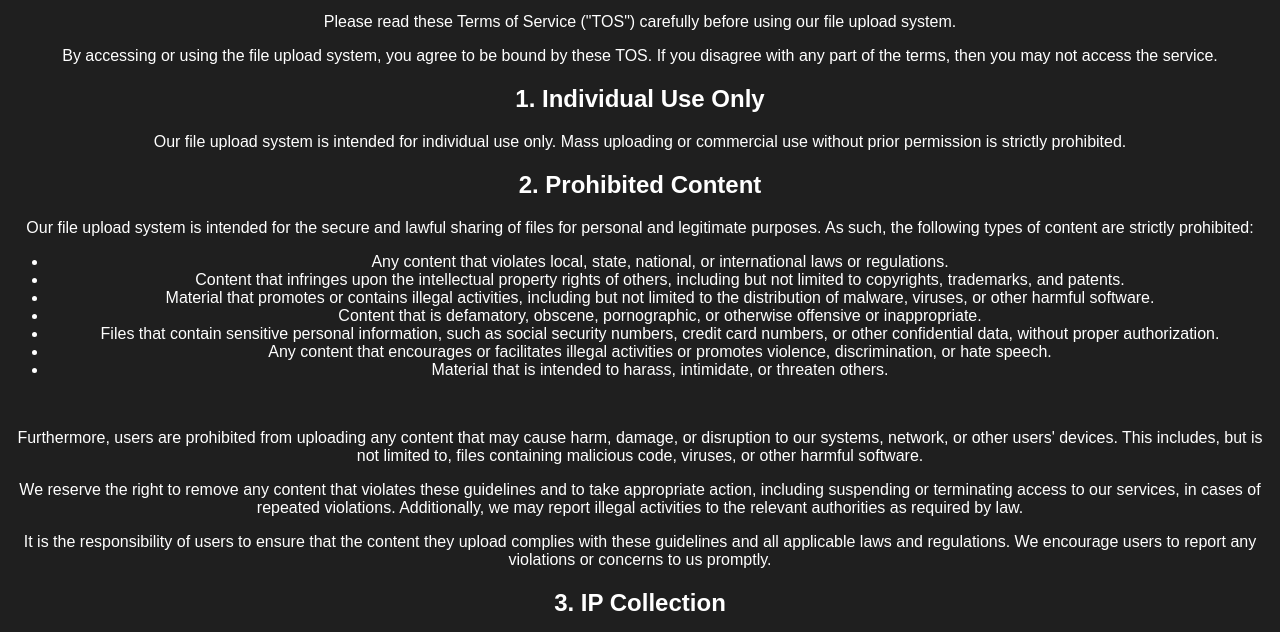
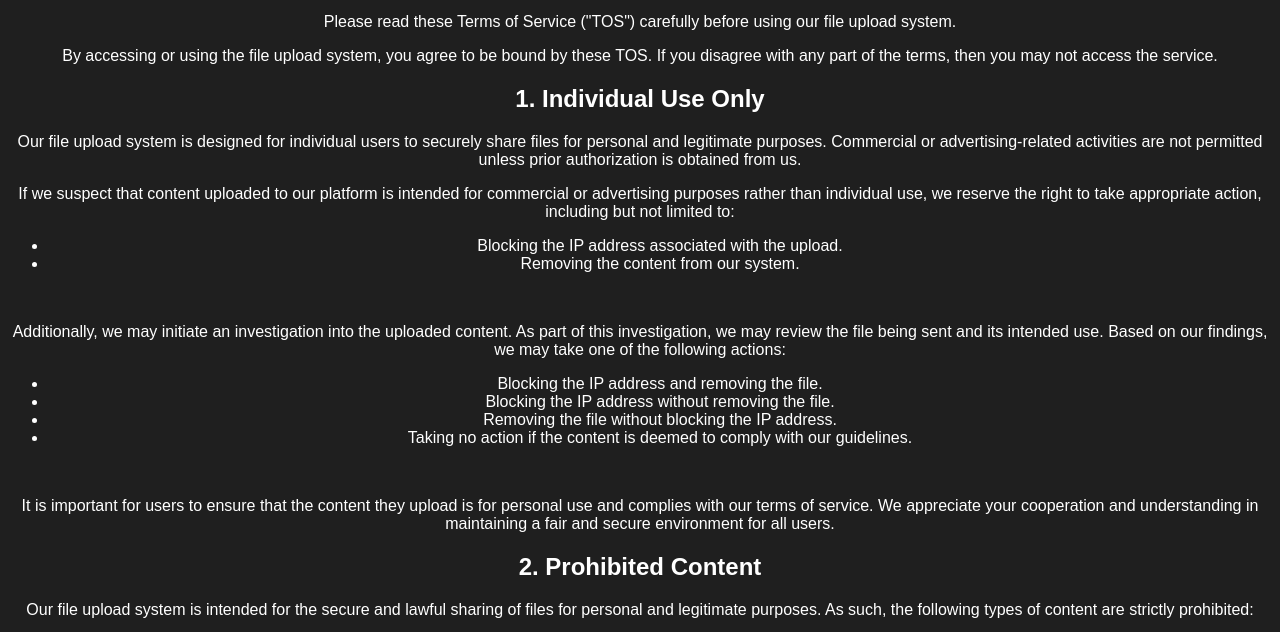
Before and after one commit to czctus/perox, a plain HTML site: page upload/tos/index.html in a window 1280 px wide. Shown: the part 99-731 px from the top of the page. Drawn offline with Linux system fonts and the light colour scheme.

Commit message:
Updated TOS

```diff
--- a/upload/tos/index.html
+++ b/upload/tos/index.html
@@ -38,62 +38,109 @@
     <title>Upload TOS</title>
 </head>
 
+<body>
     <h1>Terms of Service (TOS) for File Upload System</h1>
 
     <p>Last Updated: April 19, 2024</p>
 
     <p>Please read these Terms of Service ("TOS") carefully before using our file upload system.</p>
-<p>By accessing or using the file upload system, you agree to be bound by these TOS. If you disagree with any part of the terms, then you may not access the service.</p>
+    <p>By accessing or using the file upload system, you agree to be bound by these TOS. If you disagree with any part
+        of the terms, then you may not access the service.</p>
 
     <h2>1. Individual Use Only</h2>
 
-<p>Our file upload system is intended for individual use only. Mass uploading or commercial use without prior permission is strictly prohibited.</p>
+    Our file upload system is designed for individual users to securely share files for personal and legitimate
+    purposes. Commercial or advertising-related activities are not permitted unless prior authorization is obtained from
+    us.
+
+    <p>If we suspect that content uploaded to our platform is intended for commercial or advertising purposes rather
+        than individual use, we reserve the right to take appropriate action, including but not limited to:</p>
+    <ul class="dotted-list">
+        <li>Blocking the IP address associated with the upload.</li>
+        <li>Removing the content from our system.</li>
+    </ul>
+    <br>
+    <p>Additionally, we may initiate an investigation into the uploaded content. As part of this investigation, we may
+        review the file being sent and its intended use. Based on our findings, we may take one of the following
+        actions:</p>
+    <ul class="dotted-list">
+        <li>Blocking the IP address and removing the file.</li>
+        <li>Blocking the IP address without removing the file.</li>
+        <li>Removing the file without blocking the IP address.</li>
+        <li>Taking no action if the content is deemed to comply with our guidelines.</li>
+    </ul>
+    <br>
+    <p>It is important for users to ensure that the content they upload is for personal use and complies with our terms
+        of service. We appreciate your cooperation and understanding in maintaining a fair and secure environment for
+        all users.</p>
+
 
     <h2>2. Prohibited Content</h2>
 
-<p>Our file upload system is intended for the secure and lawful sharing of files for personal and legitimate purposes. As such, the following types of content are strictly prohibited:</p>
+    <p>Our file upload system is intended for the secure and lawful sharing of files for personal and legitimate
+        purposes. As such, the following types of content are strictly prohibited:</p>
     <ul class="dotted-list">
         <li>Any content that violates local, state, national, or international laws or regulations.</li>
-        <li>Content that infringes upon the intellectual property rights of others, including but not limited to copyrights, trademarks, and patents.</li>
-        <li>Material that promotes or contains illegal activities, including but not limited to the distribution of malware, viruses, or other harmful software.</li>
+        <li>Content that infringes upon the intellectual property rights of others, including but not limited to
+            copyrights, trademarks, and patents.</li>
+        <li>Material that promotes or contains illegal activities, including but not limited to the distribution of
+            malware, viruses, or other harmful software.</li>
         <li>Content that is defamatory, obscene, pornographic, or otherwise offensive or inappropriate.</li>
-        <li>Files that contain sensitive personal information, such as social security numbers, credit card numbers, or other confidential data, without proper authorization.</li>
-        <li>Any content that encourages or facilitates illegal activities or promotes violence, discrimination, or hate speech.</li>
+        <li>Files that contain sensitive personal information, such as social security numbers, credit card numbers, or
+            other confidential data, without proper authorization.</li>
+        <li>Any content that encourages or facilitates illegal activities or promotes violence, discrimination, or hate
+            speech.</li>
         <li>Material that is intended to harass, intimidate, or threaten others.</li>
     </ul>
     <br>
 
-<p>Furthermore, users are prohibited from uploading any content that may cause harm, damage, or disruption to our systems, network, or other users' devices. This includes, but is not limited to, files containing malicious code, viruses, or other harmful software.</p>
-<p>We reserve the right to remove any content that violates these guidelines and to take appropriate action, including suspending or terminating access to our services, in cases of repeated violations. Additionally, we may report illegal activities to the relevant authorities as required by law.</p>
-<p>It is the responsibility of users to ensure that the content they upload complies with these guidelines and all applicable laws and regulations. We encourage users to report any violations or concerns to us promptly.</p>
+    <p>Furthermore, users are prohibited from uploading any content that may cause harm, damage, or disruption to our
+        systems, network, or other users' devices. This includes, but is not limited to, files containing malicious
+        code, viruses, or other harmful software.</p>
+    <p>We reserve the right to remove any content that violates these guidelines and to take appropriate action,
+        including suspending or terminating access to our services, in cases of repeated violations. Additionally, we
+        may report illegal activities to the relevant authorities as required by law.</p>
+    <p>It is the responsibility of users to ensure that the content they upload complies with these guidelines and all
+        applicable laws and regulations. We encourage users to report any violations or concerns to us promptly.</p>
 
     <h2>3. IP Collection</h2>
 
-<p>To ensure compliance with our Terms of Service and to prevent misuse of our file upload system, we may collect and store the IP addresses of users accessing the service. This information will be used solely for security and legal purposes, including but not limited to investigating and preventing unauthorized access, abuse, or illegal activities.</p>
-<p>Additionally, to maintain the integrity of our system, IP addresses may be retained for a period of up to one year after the respective file has been removed from our servers. This retention period allows us to address any potential legal issues or disputes that may arise regarding uploaded content.</p>
+    <p>To ensure compliance with our Terms of Service and to prevent misuse of our file upload system, we may collect
+        and store the IP addresses of users accessing the service. This information will be used solely for security and
+        legal purposes, including but not limited to investigating and preventing unauthorized access, abuse, or illegal
+        activities.</p>
+    <p>Additionally, to maintain the integrity of our system, IP addresses may be retained for a period of up to one
+        year after the respective file has been removed from our servers. This retention period allows us to address any
+        potential legal issues or disputes that may arise regarding uploaded content.</p>
+    <p>Rest assured that your IP address is safe with us and will not be disclosed to the public or law enforcement
+        authorities unless required by a valid court order or legal process. We are committed to protecting the privacy
+        and security of our users' information.</p>
     <p>We are committed to protecting the privacy and security of our users' information.</p>
 
     <h2>4. Complaints, Takedowns, Legal Issues</h2>
 
-<p>Any complaints, requests for takedowns, or legal issues regarding content uploaded to our system should be directed to czc@perox.dev. We will promptly investigate and take appropriate action in accordance with applicable laws and regulations.</p>
+    <p>Any complaints, requests for takedowns, or legal issues regarding content uploaded to our system should be
+        directed to czc@perox.dev. We will promptly investigate and take appropriate action in accordance with
+        applicable laws and regulations.</p>
 
     <h2>5. Jurisdiction</h2>
 
-<p>These TOS are governed by and construed in accordance with the laws of the United States, specifically the state of Connecticut.</p>
+    <p>These TOS are governed by and construed in accordance with the laws of the United States, specifically the state
+        of Connecticut.</p>
     <p>Any disputes arising from these terms shall be exclusively resolved by the courts located in Connecticut.</p>
 
     <h2>6. Modification of Terms</h2>
 
-<p>We reserve the right to modify or replace these TOS at any time. It is your responsibility to periodically review the TOS for changes.</p>
-<p>Your continued use of the file upload system after any modifications to the TOS constitutes acceptance of those changes.</p>
+    <p>We reserve the right to modify or replace these TOS at any time. It is your responsibility to periodically review
+        the TOS for changes.</p>
+    <p>Your continued use of the file upload system after any modifications to the TOS constitutes acceptance of those
+        changes.</p>
 
     <h2>Contact Us</h2>
-<p>If you have any questions about these Terms of Service, please contact us at <a style="color: cornflowerblue;" href="mailto:czc@perox.dev">czc@perox.dev</a>.</p>
+    <p>If you have any questions about these Terms of Service, please contact us at <a style="color: cornflowerblue;"
+            href="mailto:czc@perox.dev">czc@perox.dev</a>.</p>
 
     <p>Thank you for using our file upload system.</p>
-
-<body>
-
 </body>
 
 </html>
```
Lines whose indentation alone changed are shown as unchanged.
